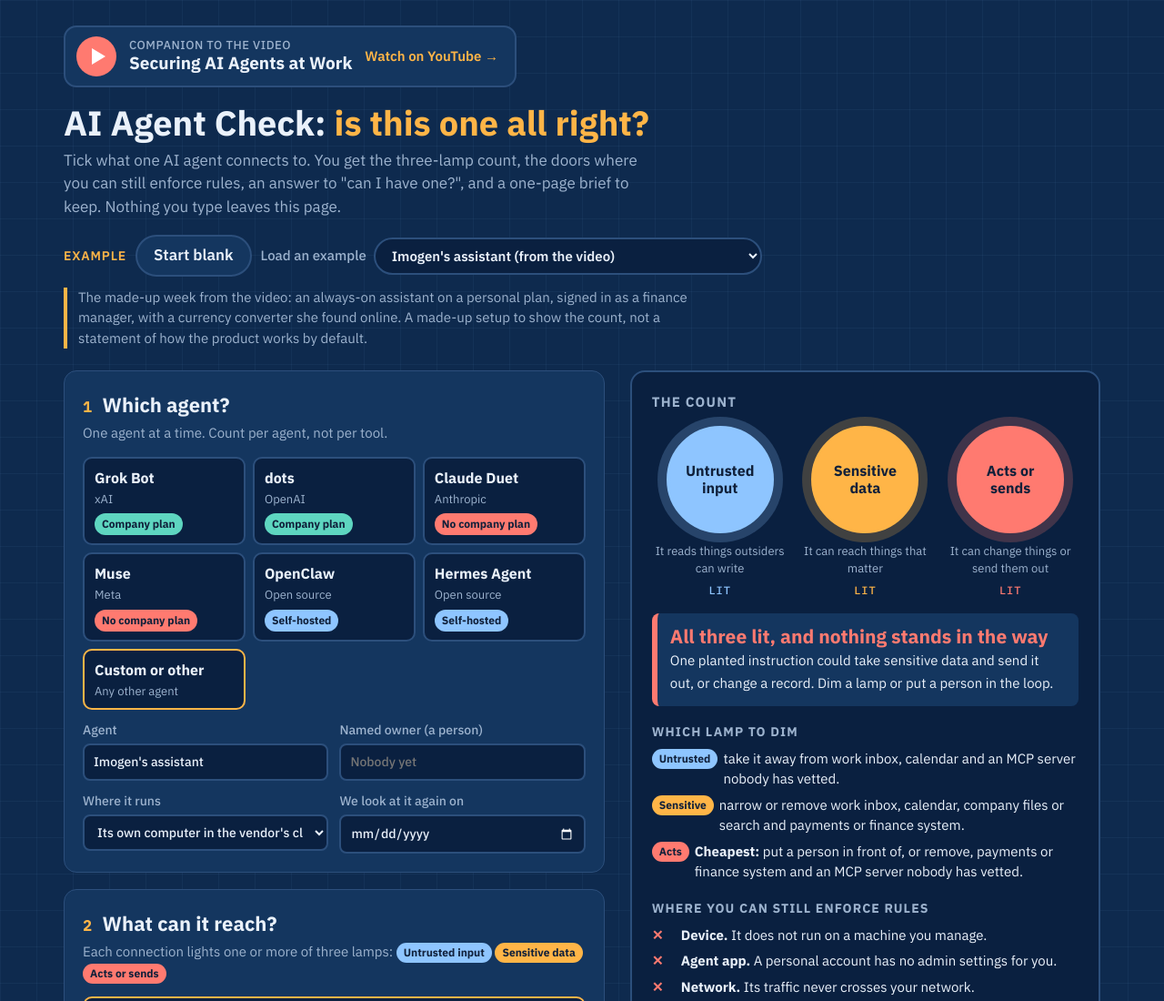
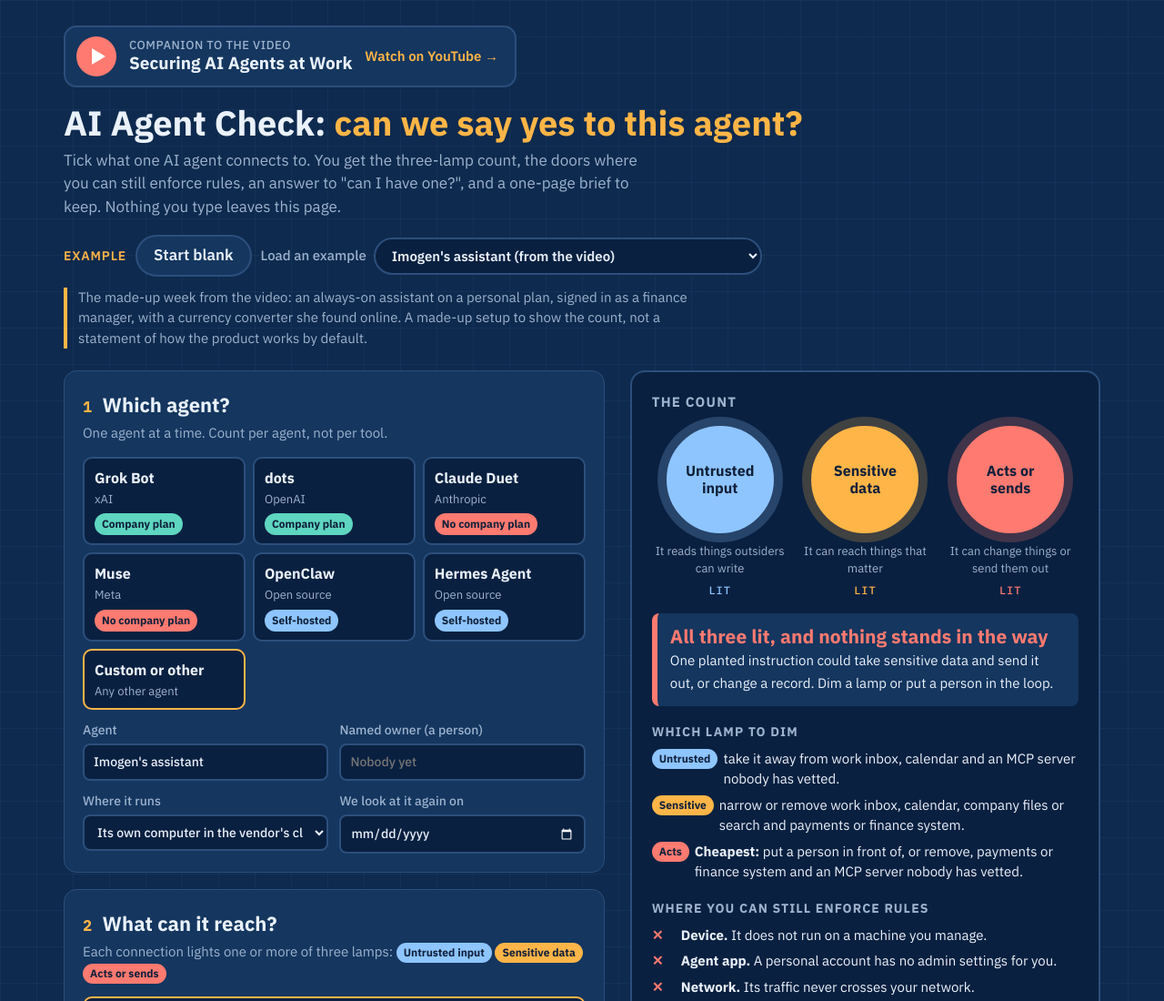
Before and after one commit to cafesecurity/ai-tools, a plain HTML site: page agent-check/index.html in a window 1280 px wide. Shown: the top 1100 px of the page at 91% size. Drawn offline with Linux system fonts and the light colour scheme.

Commit message:
agent-check: headline 'can we say yes to this agent?'
Co-Authored-By: Claude Opus 5.5 <noreply@anthropic.com>
Claude-Session: https://claude.ai/code/session_01XRTrTaxudx7PxVWiGHFgxB

```diff
--- a/agent-check/index.html
+++ b/agent-check/index.html
@@ -175,7 +175,7 @@ footer a { color: var(--lamp-a); }
 <div class="wrap">
   <header>
     <a class="videolink" href="https://youtu.be/QffClw8TdN4"><span class="play" aria-hidden="true"></span><span><small>Companion to the video</small>Securing AI Agents at Work</span><span class="go" aria-hidden="true">Watch on YouTube &rarr;</span></a>
-    <h1>AI Agent Check: <span>is this one all right?</span></h1>
+    <h1>AI Agent Check: <span>can we say yes to this agent?</span></h1>
     <p>Tick what one AI agent connects to. You get the three-lamp count, the doors where you can still enforce rules, an answer to "can I have one?", and a one-page brief to keep. Nothing you type leaves this page.</p>
   </header>
   <div class="bar">
```
Also changed, not shown: README.md.
